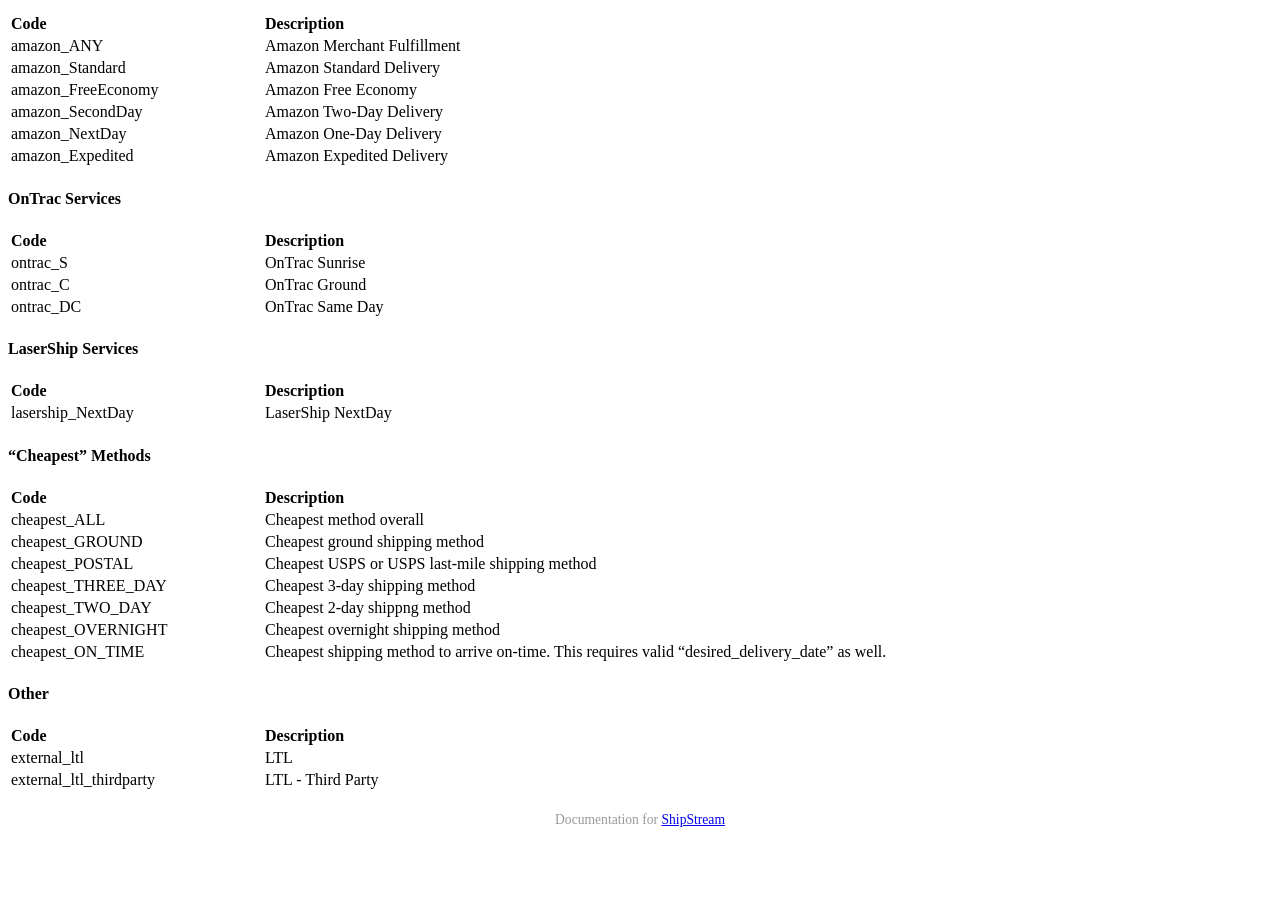
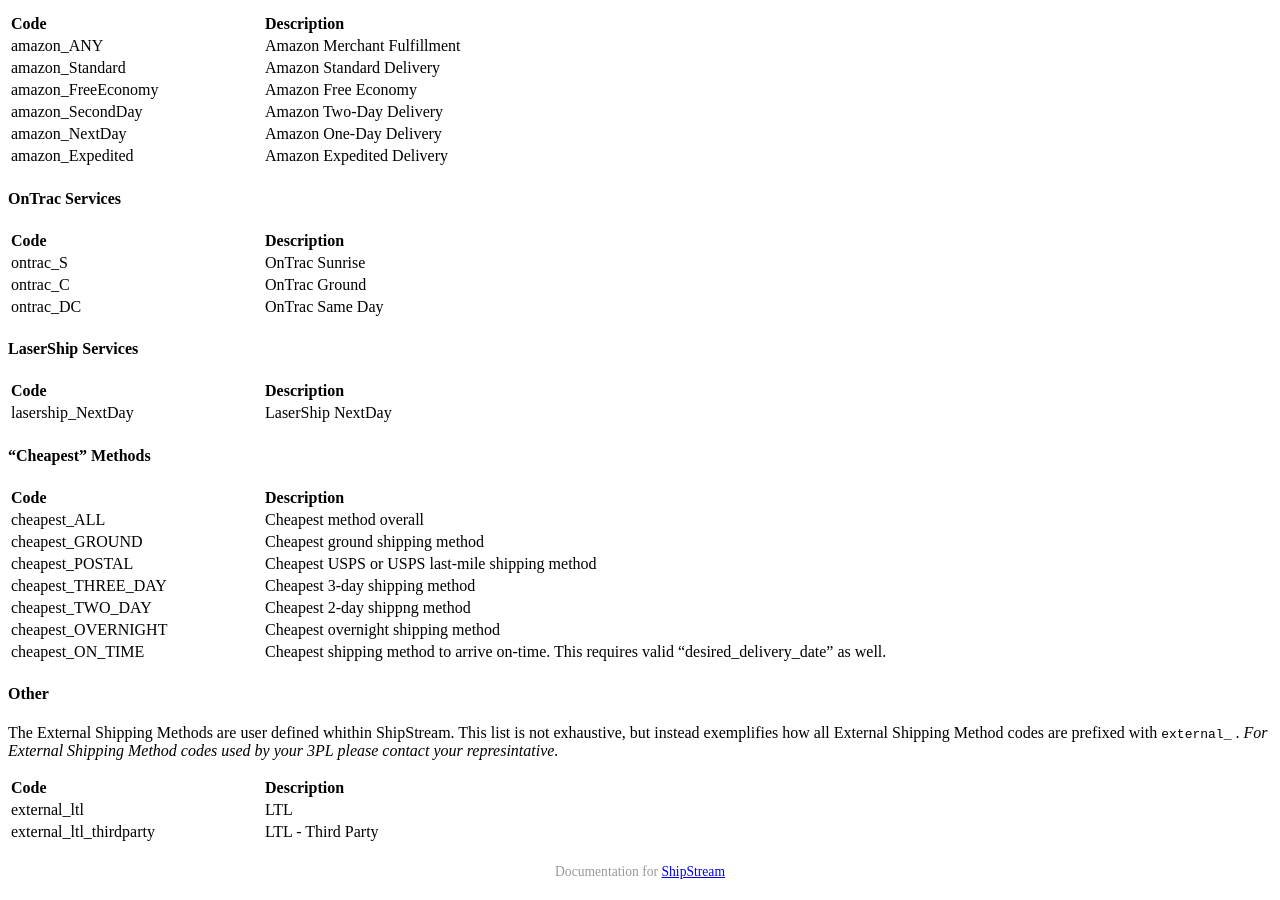
Before and after one commit to ShipStream/shipstream.github.io, a Jekyll site: the page built from _posts/2014-07-25-shipping-methods.md, in a window 1280 px wide and 900 px high, scrolled down 1688 px. Built offline with Jekyll 4.4.1, drawn with Linux system fonts in a browser that asks for light colours; a style sheet for code colours, icons or effects is not loaded; before the commit the page ends 2536 px from its top, so only the background shows below that.

Commit message:
Added notes to the external methods section

```diff
--- a/_posts/2014-07-25-shipping-methods.md
+++ b/_posts/2014-07-25-shipping-methods.md
@@ -99,6 +99,7 @@ not be available on your account or in your area but all services are listed for
 | cheapest_ON_TIME | Cheapest shipping method to arrive on-time. This requires valid "desired_delivery_date" as well.
 
 #### Other
+The External Shipping Methods are user defined whithin ShipStream.  This list is not exhaustive, but instead exemplifies how all External Shipping Method codes are prefixed with `external_` .  _For External Shipping Method codes used by your 3PL please contact your represintative._
 
 | Code | Description |
 |:-----|:-------------|
```
